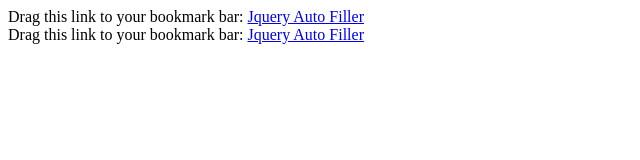
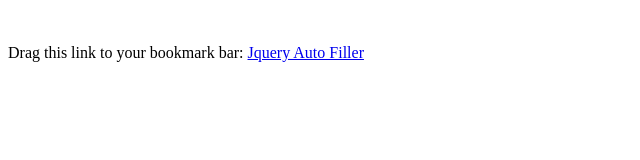
Before and after one commit to shvets/jquery_auto_filler, a plain HTML site: page public/index.html in a window 1280 px wide. Shown: the whole page, without its empty margins (0-640 px from the left). Drawn offline with Linux system fonts and the light colour scheme.

Commit message:
first commit

```diff
--- a/public/index.html
+++ b/public/index.html
@@ -4,18 +4,13 @@
 </head>
 
 <body>
-	Drag this link to your bookmark bar:
-
-	<a href="javascript:if(typeof%20jQuery%20==%20'undefined'){var%20jquery=document.createElement('script');jquery.setAttribute('src','http://ajax.googleapis.com/ajax/libs/jquery/1.4.1/jquery.min.js');document.body.appendChild(jquery);(function(){if(window.jquery%20&&%20typeof%20jQuery!='undefined'){}else{setTimeout(arguments.callee);}})();void(jquery)};%20var%20autofiller=document.createElement('script');autofiller.setAttribute('src','http://jquery_auto_filler.heroku.com/javascripts/jquery.auto_filler.js');document.body.appendChild(autofiller);(function(){if(window.autofiller%20&&%20typeof(jQuery)!='undefined'&&typeof(jQuery.init_autofiller)=='function'){jQuery.init_autofiller();}else{setTimeout(arguments.callee);}})();void(autofiller);">
-	  Jquery Auto Filler
-	</a>
+<br>
 <br>
 	Drag this link to your bookmark bar:
 
-	<a href="javascript:(function(){var%20s=document.createElement('div');s.innerHTML='Loading...';s.style.color='black';s.style.padding='20px';s.style.position='fixed';s.style.zIndex='9999';s.style.fontSize='3.0em';s.style.border='2px%20solid%20black';s.style.right='40px';s.style.top='40px';s.setAttribute('class','selector_gadget_loading');s.style.background='white';document.body.appendChild(s);s=document.createElement('script');s.setAttribute('type','text/javascript');s.setAttribute('src','http://jquery_auto_filler.heroku.com/javascripts/jquery.auto_filler.js');document.body.appendChild(s);})();">
+	<a href="javascript:if(typeof%20jQuery%20==%20'undefined'){var%20jquery=document.createElement('script');jquery.setAttribute('src','http://ajax.googleapis.com/ajax/libs/jquery/1.4.1/jquery.min.js');document.body.appendChild(jquery);(function(){if(window.jquery%20&&%20typeof%20jQuery!='undefined'){}else{setTimeout(arguments.callee);}})();void(jquery)};%20var%20autofiller=document.createElement('script');autofiller.setAttribute('src','http://jquery-auto-filler.heroku.com/javascripts/jquery.auto_filler.js');document.body.appendChild(autofiller);(function(){if(window.autofiller%20&&%20typeof(jQuery)!='undefined'&&typeof(jQuery.init_autofiller)=='function'){jQuery.init_autofiller();}else{setTimeout(arguments.callee);}})();void(autofiller);">
 	  Jquery Auto Filler
 	</a>
-
 
 </body>
 
```
Also changed, not shown: 1 other file.
